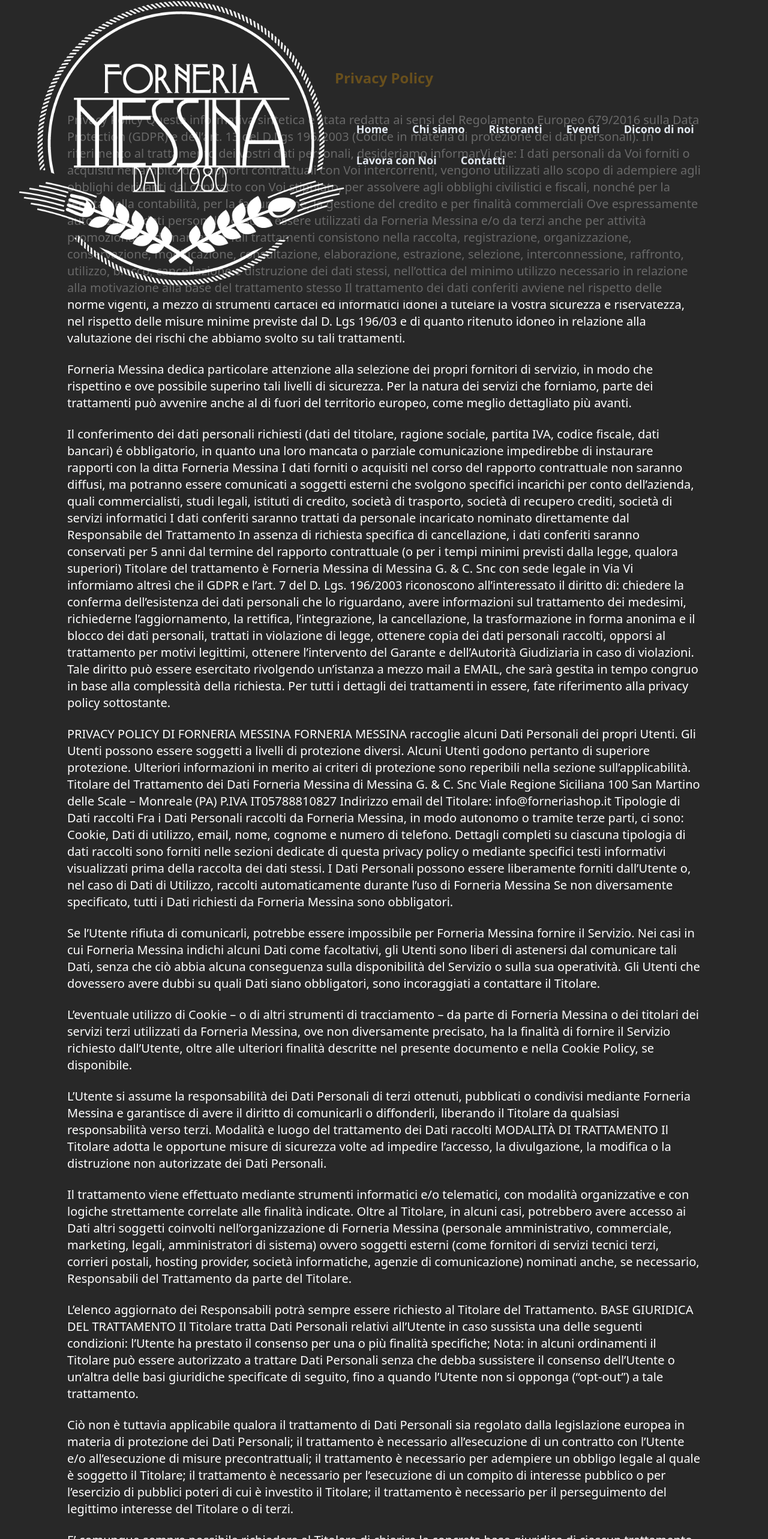
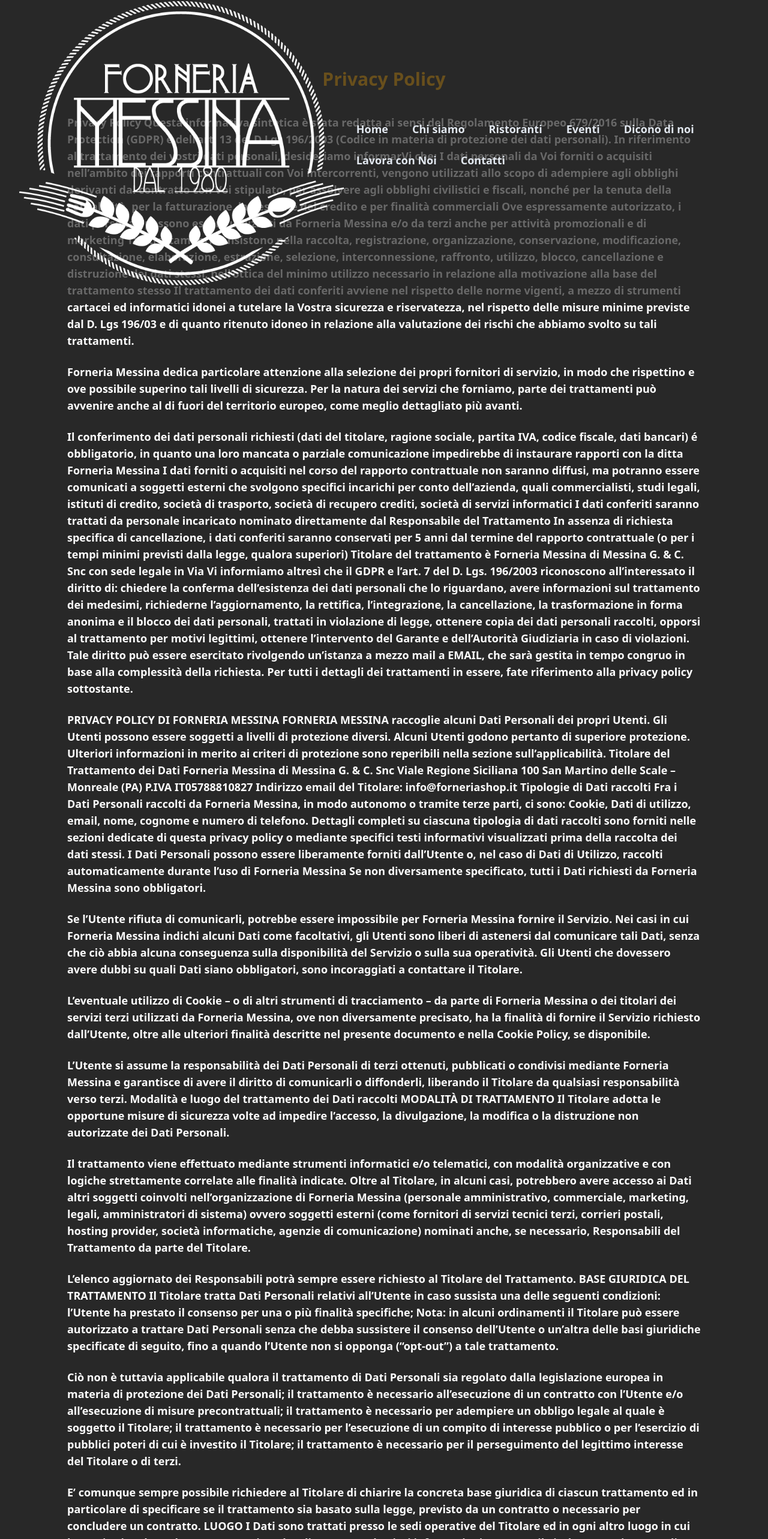
Before and after one commit to RiccardoMannino/forneria-messina, a Next.js app: page /privacy in a window 1280 px wide. Shown: the part 14-2580 px from the top of the page at 60% size. Built offline with nearby package versions, Linux system fonts and the light colour scheme.

Commit message:
style pagina privacy

```diff
--- a/src/app/privacy/page.tsx
+++ b/src/app/privacy/page.tsx
@@ -7,11 +7,11 @@
 export default function Privacy() {
   return (
     <>
-      <Section className="my-20 flex flex-col gap-6 p-8 text-base text-white md:mx-20 md:my-20 md:text-xl">
-        <h1 className="p-4 text-center text-lg font-bold text-[#FFab00] md:text-2xl">
+      <Section className="my-20 flex flex-col gap-6 p-8 text-base font-bold text-white md:mx-20 md:my-20">
+        <h1 className="p-4 text-center text-3xl text-[#FFab00]">
           Privacy Policy
         </h1>
-        <p>
+        <p className="text-lg">
           Privacy Policy Questa informativa sintetica è stata redatta ai sensi
           del Regolamento Europeo 679/2016 sulla Data Protection (GDPR) e
           dell’art. 13 del D.Lgs 196/2003 (Codice in materia di protezione dei
@@ -36,14 +36,14 @@
           dal D. Lgs 196/03 e di quanto ritenuto idoneo in relazione alla
           valutazione dei rischi che abbiamo svolto su tali trattamenti.
         </p>
-        <p>
+        <p className="text-lg">
           Forneria Messina dedica particolare attenzione alla selezione dei
           propri fornitori di servizio, in modo che rispettino e ove possibile
           superino tali livelli di sicurezza. Per la natura dei servizi che
           forniamo, parte dei trattamenti può avvenire anche al di fuori del
           territorio europeo, come meglio dettagliato più avanti.
         </p>
-        <p>
+        <p className="text-lg">
           Il conferimento dei dati personali richiesti (dati del titolare,
           ragione sociale, partita IVA, codice fiscale, dati bancari) é
           obbligatorio, in quanto una loro mancata o parziale comunicazione
@@ -73,7 +73,7 @@
           complessità della richiesta. Per tutti i dettagli dei trattamenti in
           essere, fate riferimento alla privacy policy sottostante.
         </p>
-        <p>
+        <p className="text-lg">
           PRIVACY POLICY DI FORNERIA MESSINA FORNERIA MESSINA raccoglie alcuni
           Dati Personali dei propri Utenti. Gli Utenti possono essere soggetti a
           livelli di protezione diversi. Alcuni Utenti godono pertanto di
@@ -93,7 +93,7 @@
           Forneria Messina Se non diversamente specificato, tutti i Dati
           richiesti da Forneria Messina sono obbligatori.
         </p>
-        <p>
+        <p className="text-lg">
           Se l’Utente rifiuta di comunicarli, potrebbe essere impossibile per
           Forneria Messina fornire il Servizio. Nei casi in cui Forneria Messina
           indichi alcuni Dati come facoltativi, gli Utenti sono liberi di
@@ -102,7 +102,7 @@
           Gli Utenti che dovessero avere dubbi su quali Dati siano obbligatori,
           sono incoraggiati a contattare il Titolare.
         </p>
-        <p>
+        <p className="text-lg">
           L’eventuale utilizzo di Cookie – o di altri strumenti di tracciamento
           – da parte di Forneria Messina o dei titolari dei servizi terzi
           utilizzati da Forneria Messina, ove non diversamente precisato, ha la
@@ -110,7 +110,7 @@
           ulteriori finalità descritte nel presente documento e nella Cookie
           Policy, se disponibile.
         </p>
-        <p>
+        <p className="text-lg">
           L’Utente si assume la responsabilità dei Dati Personali di terzi
           ottenuti, pubblicati o condivisi mediante Forneria Messina e
           garantisce di avere il diritto di comunicarli o diffonderli, liberando
@@ -120,7 +120,7 @@
           la divulgazione, la modifica o la distruzione non autorizzate dei Dati
           Personali.
         </p>
-        <p>
+        <p className="text-lg">
           Il trattamento viene effettuato mediante strumenti informatici e/o
           telematici, con modalità organizzative e con logiche strettamente
           correlate alle finalità indicate. Oltre al Titolare, in alcuni casi,
@@ -132,7 +132,7 @@
           comunicazione) nominati anche, se necessario, Responsabili del
           Trattamento da parte del Titolare.
         </p>
-        <p>
+        <p className="text-lg">
           L’elenco aggiornato dei Responsabili potrà sempre essere richiesto al
           Titolare del Trattamento. BASE GIURIDICA DEL TRATTAMENTO Il Titolare
           tratta Dati Personali relativi all’Utente in caso sussista una delle
@@ -143,7 +143,7 @@
           specificate di seguito, fino a quando l’Utente non si opponga
           (“opt-out”) a tale trattamento.
         </p>
-        <p>
+        <p className="text-lg">
           Ciò non è tuttavia applicabile qualora il trattamento di Dati
           Personali sia regolato dalla legislazione europea in materia di
           protezione dei Dati Personali; il trattamento è necessario
@@ -155,7 +155,7 @@
           trattamento è necessario per il perseguimento del legittimo interesse
           del Titolare o di terzi.
         </p>
-        <p>
+        <p className="text-lg">
           E’ comunque sempre possibile richiedere al Titolare di chiarire la
           concreta base giuridica di ciascun trattamento ed in particolare di
           specificare se il trattamento sia basato sulla legge, previsto da un
@@ -166,7 +166,7 @@
           dell’Utente potrebbero essere trasferiti in un paese diverso da quello
           in cui l’Utente si trova.
         </p>
-        <p>
+        <p className="text-lg">
           Per ottenere ulteriori informazioni sul luogo del trattamento l’Utente
           può fare riferimento alla sezione relativa ai dettagli sul trattamento
           dei Dati Personali. In caso di superiore protezione, l’Utente ha
@@ -176,7 +176,7 @@
           costituita da due o più paesi, come ad esempio l’ONU, nonché in merito
           alle misure di sicurezza adottate dal Titolare per proteggere i Dati.
         </p>
-        <p>
+        <p className="text-lg">
           Qualora abbia luogo uno dei trasferimenti appena descritti, l’Utente
           può fare riferimento alle rispettive sezioni di questo documento o
           chiedere informazioni al Titolare contattandolo agli estremi riportati
@@ -184,30 +184,30 @@
           conservati per il tempo richiesto dalle finalità per le quali sono
           stati raccolti.
         </p>
-        <p>
+        <p className="text-lg">
           Pertanto: I Dati Personali raccolti per scopi collegati all’esecuzione
           di un contratto tra il Titolare e l’Utente saranno trattenuti sino a
           quando sia completata l’esecuzione di tale contratto.
         </p>
-        <p>
+        <p className="text-lg">
           I Dati Personali raccolti per finalità riconducibili all’interesse
           legittimo del Titolare saranno trattenuti sino al soddisfacimento di
           tale interesse. L’Utente può ottenere ulteriori informazioni in merito
           all’interesse legittimo perseguito dal Titolare nelle relative sezioni
           di questo documento o contattando il Titolare.
         </p>
-        <p>
+        <p className="text-lg">
           Quando il trattamento è basato sul consenso dell’Utente, il Titolare
           può conservare i Dati Personali più a lungo sino a quando detto
           consenso non venga revocato.
         </p>
-        <p>
+        <p className="text-lg">
           Inoltre il Titolare potrebbe essere obbligato a conservare i Dati
           Personali per un periodo più lungo in ottemperanza ad un obbligo di
           legge o per ordine di un’autorità. Al termine del periodo di
           conservazioni i Dati Personali saranno cancellati.
         </p>
-        <p>
+        <p className="text-lg">
           Pertanto, allo spirare di tale termine il diritto di accesso,
           cancellazione, rettificazione ed il diritto alla portabilità dei Dati
           non potranno più essere esercitati. Finalità del Trattamento dei Dati
@@ -217,13 +217,13 @@
           l’Utente, Visualizzazione di contenuti da piattaforme esterne e
           Monitoraggio dell’infrastruttura.
         </p>
-        <p>
+        <p className="text-lg">
           Per ottenere ulteriori informazioni dettagliate sulle finalità del
           trattamento e sui Dati Personali concretamente rilevanti per ciascuna
           finalità, l’Utente può fare riferimento alle relative sezioni di
           questo documento.
         </p>
-        <p>
+        <p className="text-lg">
           Dettagli sul trattamento dei Dati Personali I Dati Personali sono
           raccolti per le seguenti finalità ed utilizzando i seguenti servizi:
           CONTATTARE L’UTENTE Modulo di contatto L’Utente, compilando con i
@@ -231,25 +231,25 @@
           rispondere alle richieste di informazioni, di preventivo, o di
           qualunque altra natura indicata dall’intestazione del modulo.
         </p>
-        <p>
+        <p className="text-lg">
           STATISTICA I servizi contenuti nella presente sezione permettono al
           Titolare del Trattamento di monitorare e analizzare i dati di traffico
           e servono a tener traccia del comportamento dell’Utente. Google
           Analytics (Google Inc.) Google Analytics è un servizio di analisi web
           fornito da Google Inc. (“Google”).
         </p>
-        <p>
+        <p className="text-lg">
           Google utilizza i Dati Personali raccolti allo scopo di tracciare ed
           esaminare l’utilizzo di NOME AZIENDA, compilare report e condividerli
           con gli altri servizi sviluppati da Google.
         </p>
-        <p>
+        <p className="text-lg">
           Google potrebbe utilizzare i Dati Personali per contestualizzare e
           personalizzare gli annunci del proprio network pubblicitario. Dati
           Personali raccolti: Cookie e Dati di utilizzo. Luogo del trattamento:
           USA Privacy Policy Opt Out.
         </p>
-        <p>
+        <p className="text-lg">
           Diritti dell’Utente Gli Utenti possono esercitare determinati diritti
           con riferimento ai Dati trattati dal Titolare. In caso di superiore
           protezione, l’Utente può esercitare tutti i diritti riportati di
@@ -258,7 +258,7 @@
           esercitarli. In particolare, l’Utente ha il diritto di: revocare il
           consenso in ogni momento.
         </p>
-        <p>
+        <p className="text-lg">
           L’Utente può revocare il consenso al trattamento dei propri Dati
           Personali precedentemente espresso. opporsi al trattamento dei propri
           Dati. L’Utente può opporsi al trattamento dei propri Dati quando esso
@@ -271,7 +271,7 @@
           e richiederne l’aggiornamento o la correzione. ottenere la limitazione
           del trattamento.
         </p>
-        <p>
+        <p className="text-lg">
           Quando ricorrono determinate condizioni, l’Utente può richiedere la
           limitazione del trattamento dei propri Dati. In tal caso il Titolare
           non tratterà i Dati per alcun altro scopo se non la loro
@@ -280,7 +280,7 @@
           richiedere la cancellazione dei propri Dati da parte del Titolare.
           ricevere i propri Dati o farli trasferire ad altro titolare.
         </p>
-        <p>
+        <p className="text-lg">
           L’Utente ha diritto di ricevere i propri Dati in formato strutturato,
           di uso comune e leggibile da dispositivo automatico e, ove
           tecnicamente fattibile, di ottenerne il trasferimento senza ostacoli
@@ -291,7 +291,7 @@
           proporre un reclamo all’autorità di controllo della protezione dei
           dati personali competente o agire in sede giudiziale.
         </p>
-        <p>
+        <p className="text-lg">
           DETTAGLI SUL DIRITTO DI OPPOSIZIONE Quando i Dati Personali sono
           trattati nell’interesse pubblico, nell’esercizio di pubblici poteri di
           cui è investito il Titolare oppure per perseguire un interesse
@@ -301,14 +301,14 @@
           finalità di marketing diretto, possono opporsi al trattamento senza
           fornire alcuna motivazione.
         </p>
-        <p>
+        <p className="text-lg">
           Per scoprire se il Titolare tratti dati con finalità di marketing
           diretto gli Utenti possono fare riferimento alle rispettive sezioni di
           questo documento. COME ESERCITARE I DIRITTI Per esercitare i diritti
           dell’Utente, gli Utenti possono indirizzare una richiesta agli estremi
           di contatto del Titolare indicati in questo documento.
         </p>
-        <p>
+        <p className="text-lg">
           Le richieste sono depositate a titolo gratuito e evase dal Titolare
           nel più breve tempo possibile, in ogni caso entro un mese.
           Applicabilità del livello superiore di protezione Mentre la maggior
@@ -317,7 +317,7 @@
           all’applicabilità di un livello superiore di protezione al trattamento
           di Dati Personali.
         </p>
-        <p>
+        <p className="text-lg">
           Tale livello superiore di protezione è sempre garantito quando il
           trattamento: è eseguito da un Titolare con sede nella UE; riguarda
           Dati Personali di Utenti che si trovano nella UE ed è funzionale
```
